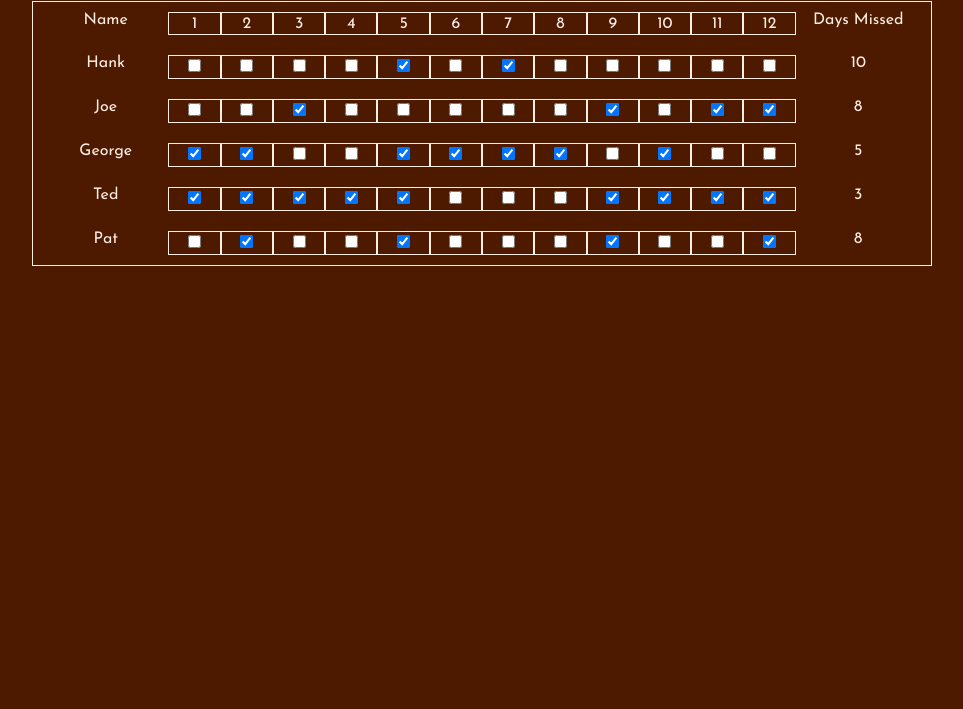
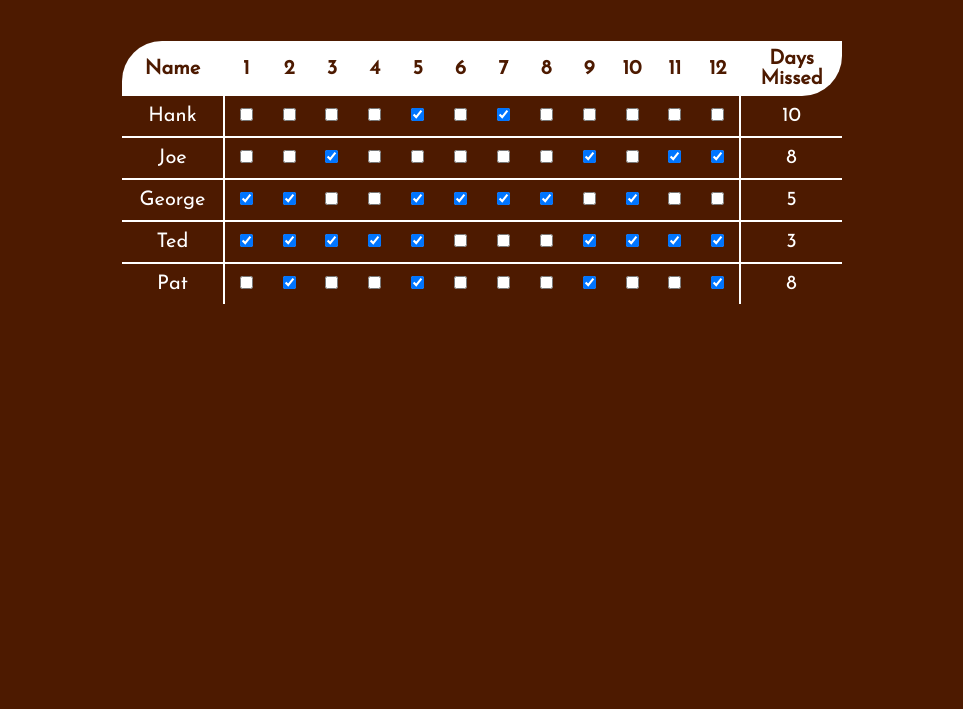
Before and after one commit to alanpaulprice/school-attendance, a plain HTML site: page index.html in a window 1280 px wide. Shown: the part 91-800 px from the top of the page, without its empty margins (158-1121 px from the left). Drawn offline with Linux system fonts and the light colour scheme.

Commit message:
css changes, finished off the functionality

```diff
--- a/index.html
+++ b/index.html
@@ -16,9 +16,9 @@
     <h1>School Attendance</h1>
 
     <div id="table">
-      <div id="table-head-row" class="table-row">
-        <div class="name-col">Name</div>
-        <div class="days-col">
+      <div id="table-row-head" class="table-row">
+        <div class="table-col-name">Name</div>
+        <div class="table-col-days">
           <div>1</div>
           <div>2</div>
           <div>3</div>
@@ -32,12 +32,11 @@
           <div>11</div>
           <div>12</div>
         </div>
-        <div class="days-missed-col">Days Missed</div>
+        <div class="table-col-days-missed">Days Missed</div>
       </div>
     </div>
 
-  </div>
-  <!-- wrapper -->
+  </div> <!-- wrapper -->
 
   <script src="./scripts.js"></script>
 </body>
--- a/scripts.js
+++ b/scripts.js
@@ -1,5 +1,7 @@
 // ===== MODEL =====
 let model = {
+  // Invents random attendance/days missed data for each student
+  // included for demonstration purposes
   init: () => {
     model.records.forEach((item) => {
       let checkCount = 0;
@@ -10,7 +12,6 @@ let model = {
 
         if (!state) checkCount++;
       }
-
       item.daysMissed = checkCount;
     });
   },
@@ -48,6 +49,21 @@ let octopus = {
   init: () => {
     model.init();
     view.init(model.records);
+  },
+
+  checkboxStateChange: (index, i, checked) => {
+    // if a checkbox state was altered, adjusts records accordingly
+    let daysMissed = document.getElementById("days-missed-readout-" + index);
+
+    if (checked) {
+      model.records[index].attendance[i] = true;
+      model.records[index].daysMissed--;
+      daysMissed.textContent--;
+    } else {
+      model.records[index].attendance[i] = false;
+      model.records[index].daysMissed++;
+      daysMissed.textContent++;
+    }
   }
 }; // ===== OCTOPUS =====
 // ===== ===== ===== ===== =====
@@ -56,44 +72,50 @@ let view = {
   init: (records) => {
 
     let table = document.getElementById("table");
-
+    // Creates a full row structure for each student
     records.forEach((item, ind) => {
       // ===== CREATE ROW =====
       let tableRow = document.createElement("div");
-      tableRow.id = "table-student-row-" + ind;
+      tableRow.id = "table-row-student" + ind;
       tableRow.classList.add("table-row");
       table.appendChild(tableRow);
 
       // ===== CREATE NAME COL =====
-      let nameCol = document.createElement("div");
-      nameCol.classList.add("name-col");
-      nameCol.textContent = item.name;
-      tableRow.appendChild(nameCol);
+      let colName = document.createElement("div");
+      colName.classList.add("table-col-name");
+      colName.textContent = item.name;
+      tableRow.appendChild(colName);
 
       // ===== CREATE DAYS COL =====
-      let daysCol = document.createElement("div");
-      daysCol.classList.add("days-col");
-      tableRow.appendChild(daysCol);
+      let colDays = document.createElement("div");
+      colDays.classList.add("table-col-days");
+      tableRow.appendChild(colDays);
 
       // ===== DIV / CHECKBOX =====
       for (let i = 0; i < 12; i++) {
         let div = document.createElement("div");
-        daysCol.appendChild(div);
+        colDays.appendChild(div);
 
         let checkbox = document.createElement("input");
         checkbox.setAttribute("type", "checkbox");
+
         if (item.attendance[i]) {
           checkbox.checked = true;
         }
+
+        checkbox.addEventListener("click", () => {
+          octopus.checkboxStateChange(ind, i, checkbox.checked);
+        });
+
         div.appendChild(checkbox);
       }
 
       // ===== CREATE DAYS MISSED COL =====
-      let daysMissedCol = document.createElement("div");
-      daysMissedCol.classList.add("days-missed-col");
-      daysMissedCol.textContent = item.daysMissed;
-      tableRow.appendChild(daysMissedCol);
-
+      let colDaysMissed = document.createElement("div");
+      colDaysMissed.id = "days-missed-readout-" + ind;
+      colDaysMissed.classList.add("table-col-days-missed");
+      colDaysMissed.textContent = item.daysMissed;
+      tableRow.appendChild(colDaysMissed);
     });
   }
 }; // ===== VIEW =====
--- a/styles.less
+++ b/styles.less
@@ -1,14 +1,11 @@
 //out:styles.css
 
 @color-1: #4d1a00;
-@color-2: lighten(@color-1, 80%);
-
-.border {
-  border: 1px solid @color-2;
-}
+@color-2: lighten(@color-1, 85%);
 
 * {
   margin: 0;
+  padding: 0;
   font-family: 'Josefin Sans', sans-serif;
   box-sizing: border-box;
 }
@@ -26,25 +23,51 @@ body {
 h1 {
   text-align: center;
   color: @color-2;
-  margin-top: 30px;
+  margin: 50px 0;
 }
 
 #table {
+  width: 75%;
+  margin: 0 auto;
   color: @color-2;
-  margin: 30px;
   text-align: center;
-  .border;
+  font-size: 125%;
+  #table-row-head {
+    font-weight: bold;
+    background-color: @color-2;
+    color: @color-1;
+    border: none;
+    padding: 7.5px 0;
+    border-radius: 40px 0;
+  }
   .table-row {
     display: grid;
     grid-template-columns: 1fr 5fr 1fr;
-    padding: 10px;
+    border-bottom: 2.5px solid @color-2;
   }
-  .days-col {
+  .table-col-name {
+    display: flex;
+    justify-content: center;
+    align-items: center;
+    border-right: 2.5px solid @color-2;
+  }
+  .table-col-days {
     display: flex;
     div {
       flex: 1 1 0;
-      padding: 2.5px;
-      .border;
+      margin: 10px auto;
+      input {
+        font-size: 200%;
+      }
     }
   }
+  .table-col-days-missed {
+    display: flex;
+    justify-content: center;
+    align-items: center;
+    border-left: 2.5px solid @color-2;
+  }
+  :last-child {
+    border-bottom: none;
+  }
 }
```
Also changed, not shown: styles.css.
